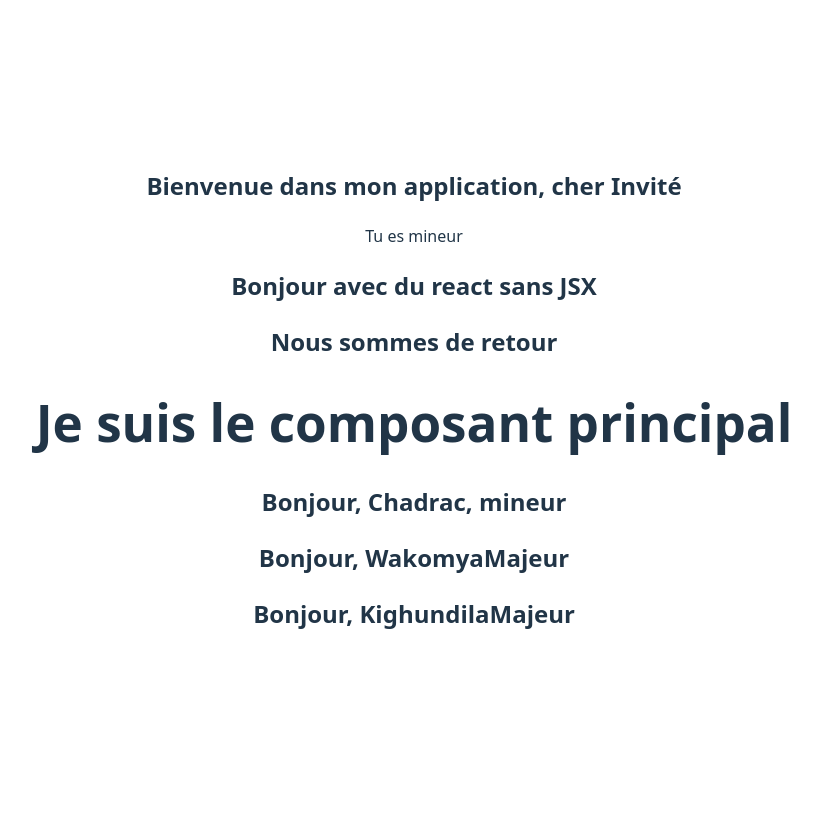
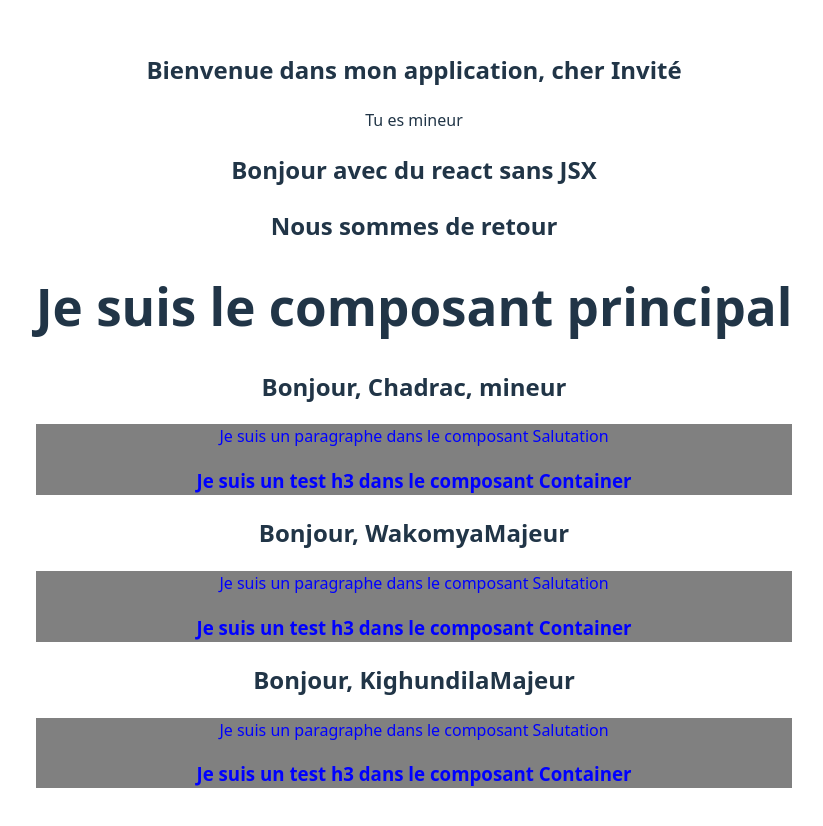
Before and after one commit to Chadrac-WAKOMYA/react-nextjs-leaarning, a React (Vite) app: page / in a window 1280 px wide. Shown: the top 826 px of the page, without its empty margins (226-1049 px from the left). Before the commit the page ends 800 px from the top, so only its background shows below. Built offline with nearby package versions, Linux system fonts and the light colour scheme.

Commit message:
a component in an other component

```diff
--- a/src/App.tsx
+++ b/src/App.tsx
@@ -21,9 +21,31 @@ type SalutationProps = {
 }
 const Salutation = ({name, age}: SalutationProps) => {
   return (
-    <h2>
-      Bonjour, {name}
-      {typeof age === "number" && age < 18 ? ", mineur" : "Majeur"}
-    </h2>
+    <>
+      <h2>
+        Bonjour, {name}
+        {typeof age === "number" && age < 18 ? ", mineur" : "Majeur"}
+      </h2>
+      <Container title="Mon titre">
+        <p>Je suis un paragraphe dans le composant Salutation</p>
+        <h3>Je suis un test h3 dans le composant Container</h3>
+      </Container>
+
+    </>
   );
 }
+
+type ContainerProps = {
+  children: React.ReactNode;
+  title?: string;
+}
+const Container = ({children, title} : ContainerProps) => {
+  return (
+    <div style={{
+      backgroundColor: 'grey',
+      color : 'blue',
+    }}>
+      {children}
+    </div>
+  );
+}
```
